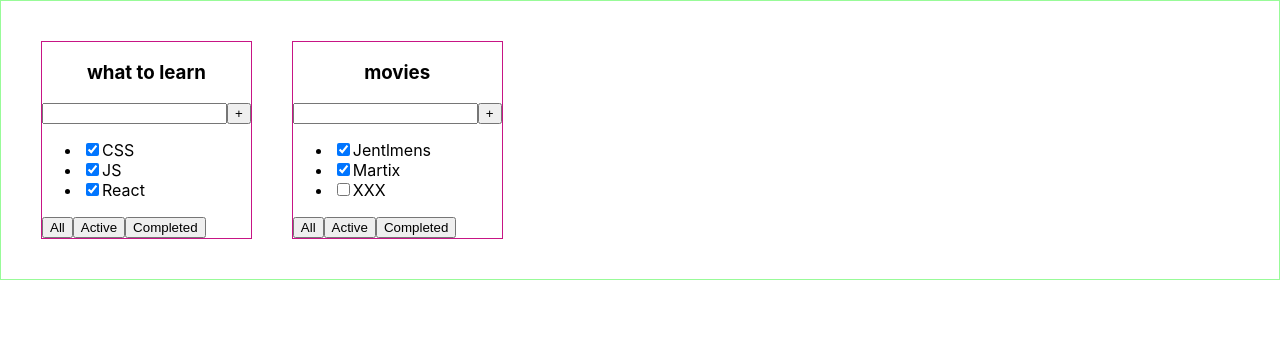
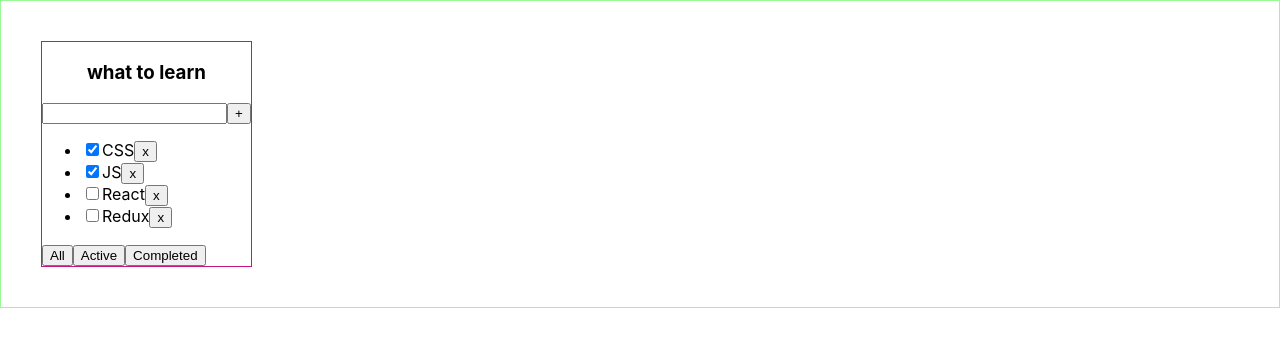
Before and after one commit to Lucksey/ToDolist, a React (Create React App) app: page / in a window 1280 px wide. Shown: the top 346 px of the page. Built offline with nearby package versions, Linux system fonts and the light colour scheme.

Commit message:
second lesson

```diff
--- a/src/App.tsx
+++ b/src/App.tsx
@@ -1,27 +1,62 @@
-import React from 'react';
+import React, {useState} from 'react';
 import './App.css';
 import Todolist, {TasksType} from "./components/Todolist";
 
+export type FilterValuesType = "all" | "completed" | "active";
+
 function App() {
 
-    let tasks1 = [
-        { id: 1, title: "CSS", isDone: true},
-        { id: 2, title: "JS", isDone: true},
-        { id: 3, title: "React", isDone: true},
-    ]
+    let [tasks, setTasks] = useState<Array<TasksType>>([
+        {id: 1, title: "CSS", isDone: true},
+        {id: 2, title: "JS", isDone: true},
+        {id: 3, title: "React", isDone: false},
+        {id: 4, title: "Redux", isDone: false},
+    ]);
+    let [filter, setFilter] = useState<FilterValuesType>("all");
 
-    let tasks2: Array<TasksType> = [
-        { id: 1, title: "Jentlmens", isDone: true},
-        { id: 2, title: "Martix", isDone: true},
-        { id: 3, title: "XXX", isDone: false},
-    ]
+    /*   let tasks2: Array<TasksType> = [
+           { id: 1, title: "Gentlemens", isDone: true},
+           { id: 2, title: "Martix", isDone: true},
+           { id: 3, title: "XXX", isDone: false},
+       ]
+   */
 
+    /*    function removeTask(id: number) {
 
+            let resultTasks = tasks.filter((t) => {
+                if (t.id != id) {
+                    return true; // если id из t (пришедший из колбэка) не равен id из tasks (state) верни тру/фолс
+                } else {
+                    return false;
+                }
+            })
+            console.log(resultTasks) // выведи в консоль результат
+        }*/
+
+    function removeTask(id: number) {// аналогичная запись 27-37 строк
+        let filteredTasks = tasks.filter(t => t.id !== id) // пропусти таски id которых не равны пришедшим из колбэка для удаления
+        setTasks(filteredTasks);
+    }
+
+    function ChangeFilter (value: FilterValuesType) {
+        setFilter(value)
+    }
+
+    let tasksForTodolist = tasks;
+    if (filter === "completed") {
+        tasksForTodolist = tasks.filter(t => t.isDone === true);
+    } if (filter === "active") {
+        tasksForTodolist = tasks.filter(t => t.isDone === false);
+    }
 
     return (
         <div className="App">
-            <Todolist title="what to learn" tasks={tasks1}/>
-            <Todolist title="movies" tasks={tasks2}/>
+            <Todolist title="what to learn"
+                      tasks={tasksForTodolist}
+                      removeTask={removeTask}
+                      ChangeFilter={ChangeFilter}/>
+            {/*<Todolist title="movies" tasks={tasks2}/>
+            <Todolist title="songs" tasks={tasks3}/>*/}
 
         </div>
     );
--- a/src/components/Todolist.tsx
+++ b/src/components/Todolist.tsx
@@ -1,16 +1,20 @@
 import React from "react";
+import {FilterValuesType} from "../App";
 
-export type TasksType ={
+export type TasksType = {
     id: number, title: string, isDone: boolean
 }
 
 type TodolistPropsType = {
     title: string
     tasks: Array<TasksType>
-   // tasks: TasksType[] - вариант записи
+    // tasks: TasksType[] - вариант записи
+    removeTask: (id: number) => void
+    ChangeFilter: (value: FilterValuesType) => void
 }
 
 export function Todolist(props: TodolistPropsType) {
+
     return (
         <div>
             <h3>{props.title}</h3>
@@ -19,14 +23,21 @@
                 <button>+</button>
             </div>
             <ul>
-                <li><input type="checkbox" checked={props.tasks[0].isDone}/><span>{props.tasks[0].title}</span></li>
-                <li><input type="checkbox" checked={props.tasks[1].isDone}/><span>{props.tasks[1].title}</span></li>
-                <li><input type="checkbox" checked={props.tasks[2].isDone}/><span>{props.tasks[2].title}</span></li>
+                {
+                    props.tasks.map(t => <li><input type="checkbox" checked={t.isDone}/>
+                        <span>{t.title}</span>
+                        <button onClick={() => {
+                            props.removeTask(t.id)
+                        }}>x
+                        </button>
+                    </li>)
+                }
+
             </ul>
             <div>
-                <button>All</button>
-                <button>Active</button>
-                <button>Completed</button>
+                <button onClick={() => { props.ChangeFilter("all")}}>All</button>
+                <button onClick={() => { props.ChangeFilter("active")}}>Active</button>
+                <button onClick={() => { props.ChangeFilter("completed")}}>Completed</button>
             </div>
         </div>
     )
```
